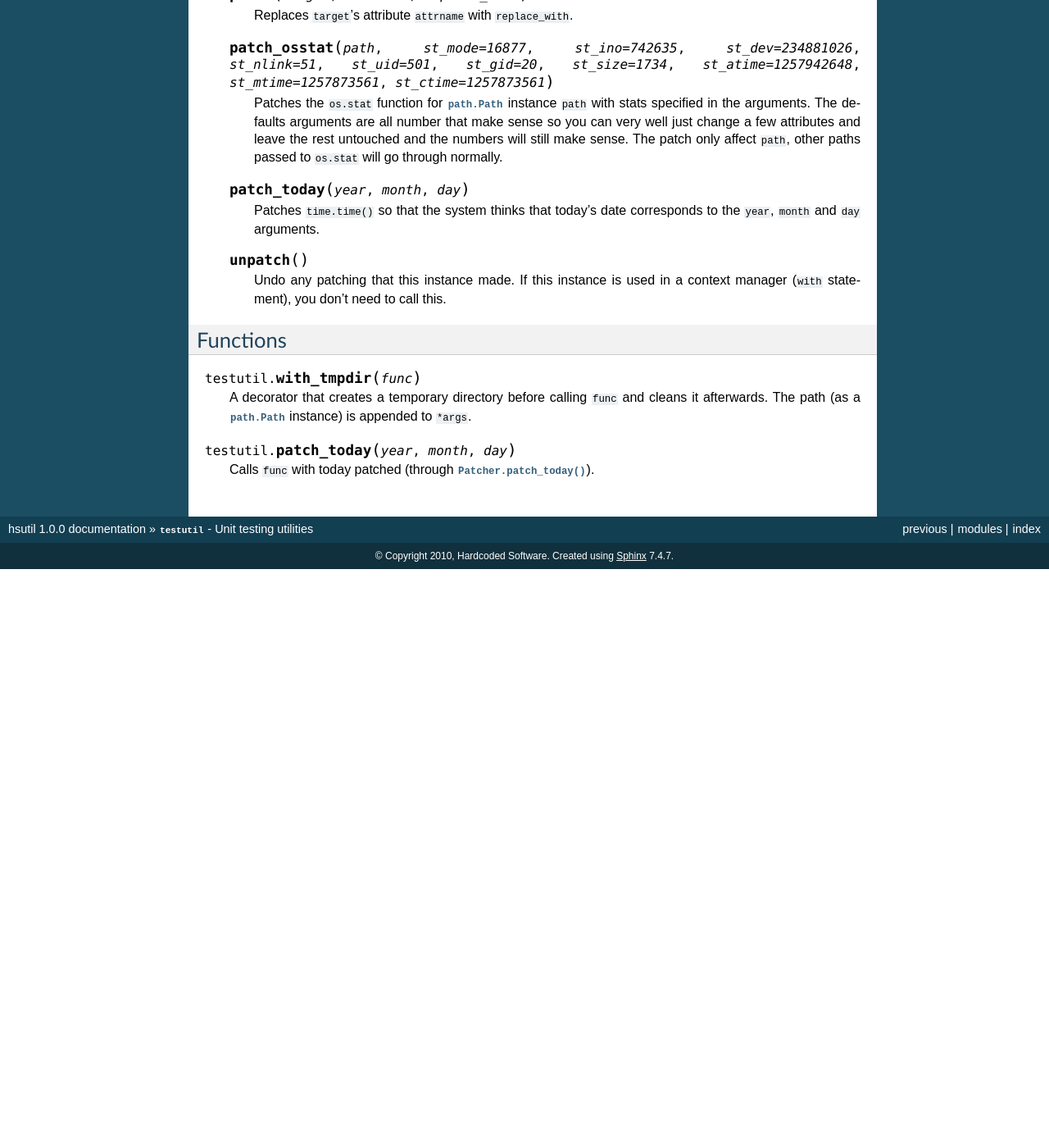
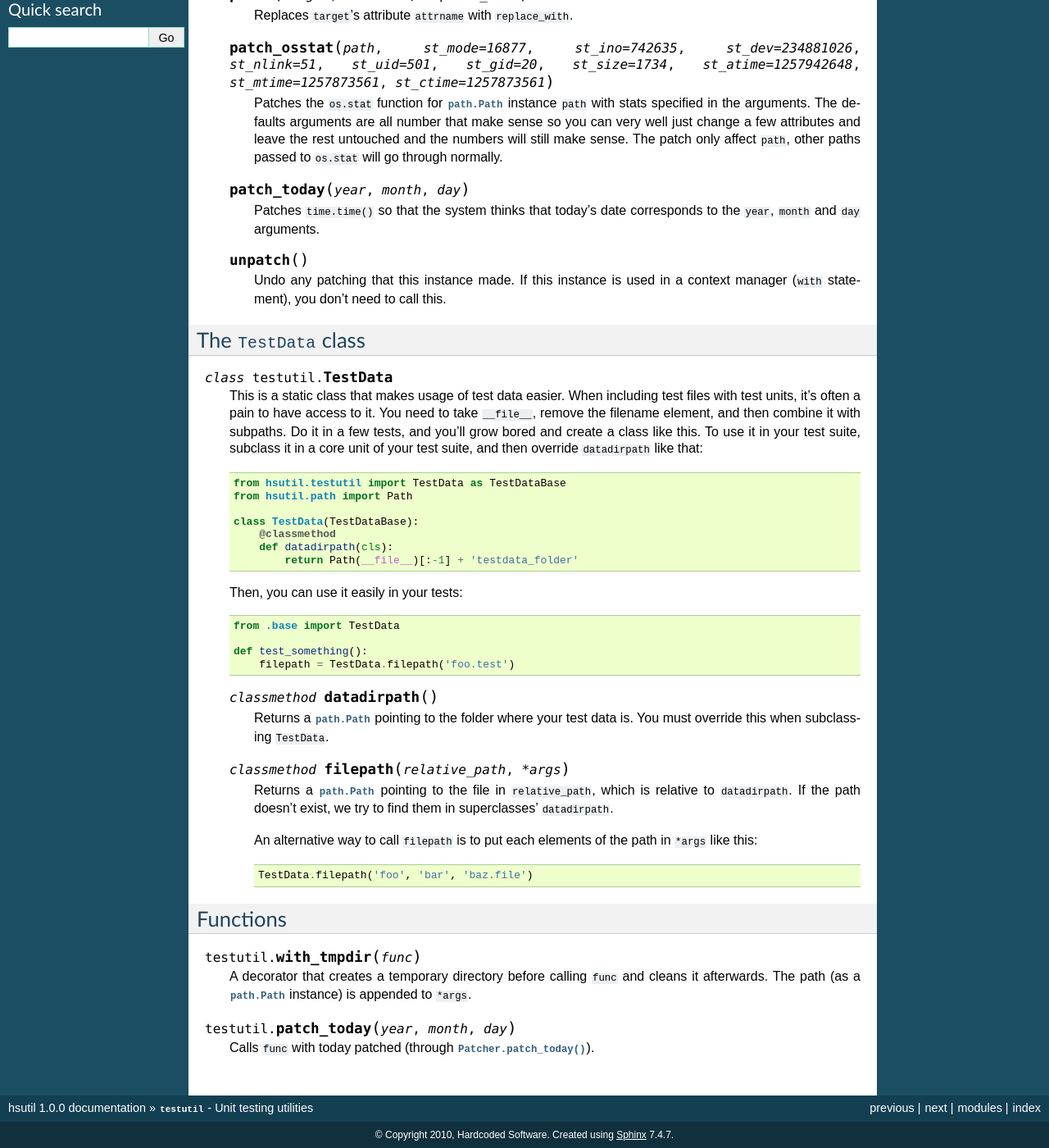
Before and after one commit to tuxlifan/hscommon, a Sphinx documentation site: the page built from docs/testutil.rst, in a window 1280 px wide and 1400 px high, scrolled down 477 px. Shown: the whole window at 82% size. Built offline with Sphinx 7.4.7, drawn with Linux system fonts in a browser that asks for light colours; before the commit the page ends 1171 px from its top, so only the background shows below that; some of the changed text lies outside the part shown.

```diff
--- a/docs/testutil.rst
+++ b/docs/testutil.rst
@@ -34,6 +34,40 @@ The ``Patcher`` class
 
         Undo any patching that this instance made. If this instance is used in a context manager (``with`` statement), you don't need to call this.
 
+The ``TestData`` class
+======================
+
+.. class:: TestData
+
+    This is a static class that makes usage of test data easier. When including test files with test units, it's often a pain to have access to it. You need to take ``__file__``, remove the filename element, and then combine it with subpaths. Do it in a few tests, and you'll grow bored and create a class like this. To use it in your test suite, subclass it in a core unit of your test suite, and then override ``datadirpath`` like that::
+
+        from hsutil.testutil import TestData as TestDataBase
+        from hsutil.path import Path
+
+        class TestData(TestDataBase):
+            @classmethod
+            def datadirpath(cls):
+                return Path(__file__)[:-1] + 'testdata_folder'
+
+    Then, you can use it easily in your tests::
+
+        from .base import TestData
+
+        def test_something():
+            filepath = TestData.filepath('foo.test')
+
+    .. classmethod:: datadirpath()
+
+        Returns a :class:`path.Path` pointing to the folder where your test data is. You must override this when subclassing ``TestData``.
+
+    .. classmethod:: filepath(relative_path, *args)
+
+        Returns a :class:`path.Path` pointing to the file in ``relative_path``, which is relative to ``datadirpath``. If the path doesn't exist, we try to find them in superclasses' ``datadirpath``.
+
+        An alternative way to call ``filepath`` is to put each elements of the path in ``*args`` like this::
+
+            TestData.filepath('foo', 'bar', 'baz.file')
+
 Functions
 =========
 
```
Also changed, not shown: docs/index.rst (+6 -2 lines), docs/markable.rst (added, +69 -0 lines), docs/misc.rst (+9 -9 lines), docs/notify.rst (added, +25 -0 lines), docs/reg.rst (added, +29 -0 lines), docs/sqlite.rst (added, +9 -0 lines), docs/str.rst (added, +77 -0 lines), docs/weak.rst (added, +11 -0 lines).
